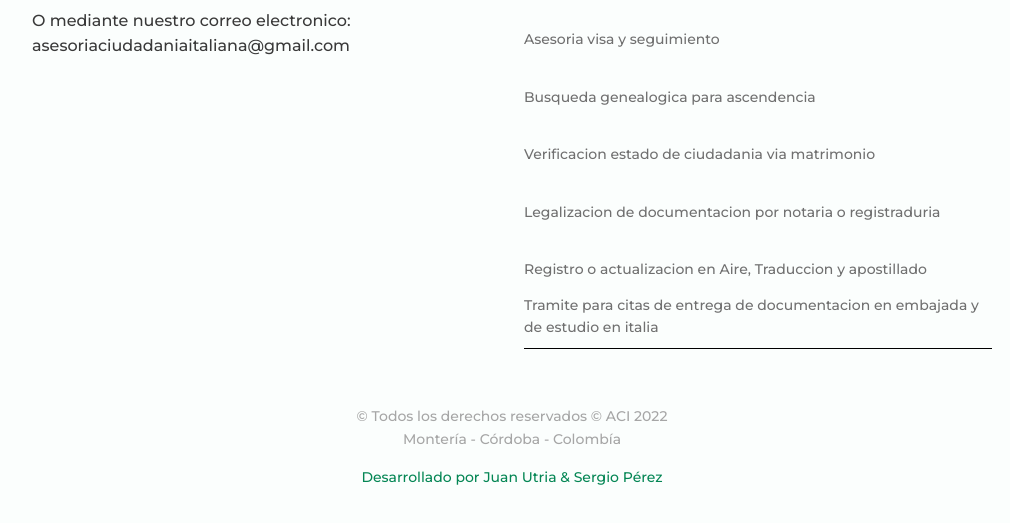
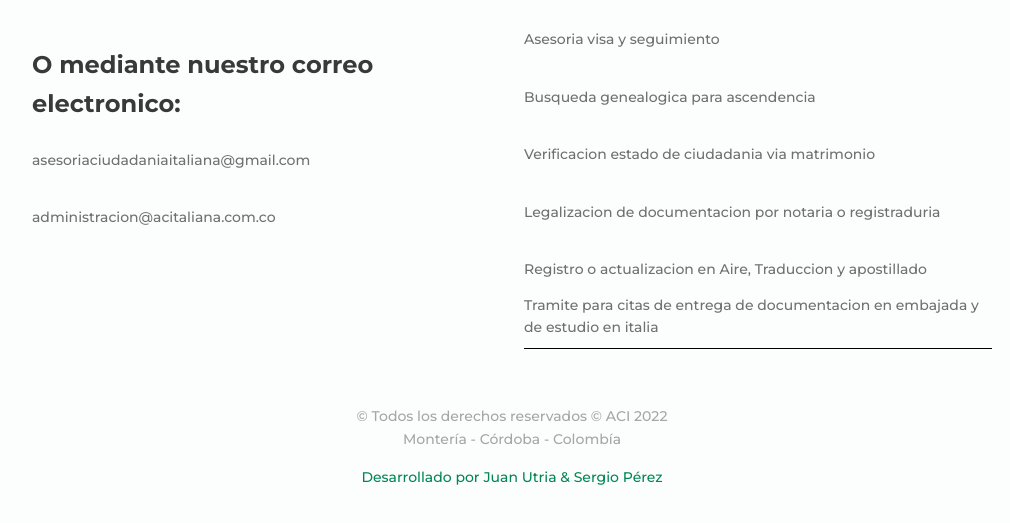
Before and after one commit to juanfug/Aci, a plain HTML site: page index.html in a window 1280 px wide. Shown: the part 6377-6900 px from the top of the page, without its empty margins (128-1138 px from the left). Drawn offline with nearby package versions, Linux system fonts and the light colour scheme; a web font is replaced by a local one.

Commit message:
update
correo contacto

```diff
--- a/index.html
+++ b/index.html
@@ -262,7 +262,7 @@
                             <a href="https://www.instagram.com/asesorias_ciudadania_italiana/?utm_medium=copy_link" target="_blank" class="footer__social"><i class="bx bxl-instagram"></i
             ></a>
                             <a href="https://wa.link/7j2djr" target="_blank" class="footer__social"><i class='bx bxl-whatsapp' ></i></a>
-                            <p>O mediante nuestro correo electronico: <br> asesoriaciudadaniaitaliana@gmail.com </p>
+                            <h6> <br> O mediante nuestro correo electronico: </h6><a href="#" class="footer__link">  asesoriaciudadaniaitaliana@gmail.com  </a><a href="#" class="footer__link"> administracion@acitaliana.com.co </a>
                         </div>
                     </div>
 
```
